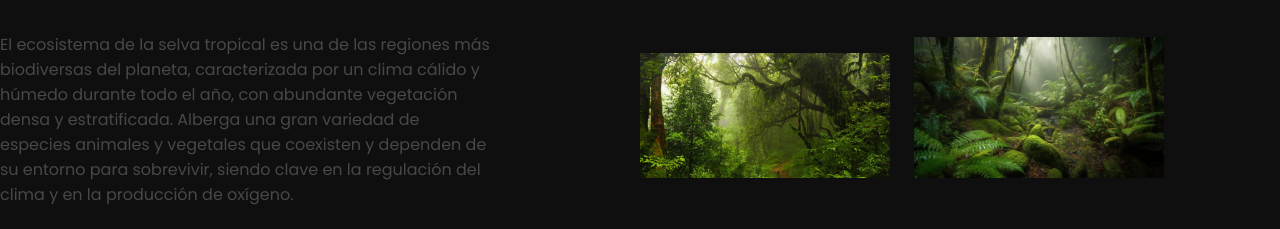
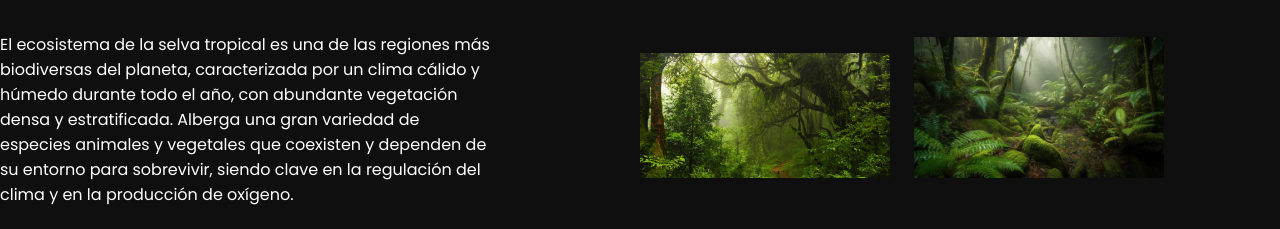
Before and after one commit to ryaxdev/ciencias3C, a plain HTML site: page index.html in a window 1280 px wide. Shown: the part 723-952 px from the top of the page. Drawn offline with Linux system fonts and the light colour scheme.

Commit message:
Update style.css

```diff
--- a/style.css
+++ b/style.css
@@ -2,7 +2,7 @@
 
 *{
     margin: 0;
-    padding: 0;
+    padding: 3;
     box-sizing: border-box;
     text-decoration: none;
     list-style: none;
@@ -128,7 +128,7 @@ body{
 
 .informacion-1 p{
     font-size: 16px;
-    color: #81818181;
+    color: white;
     margin-bottom: 35px;
 }
 
```
